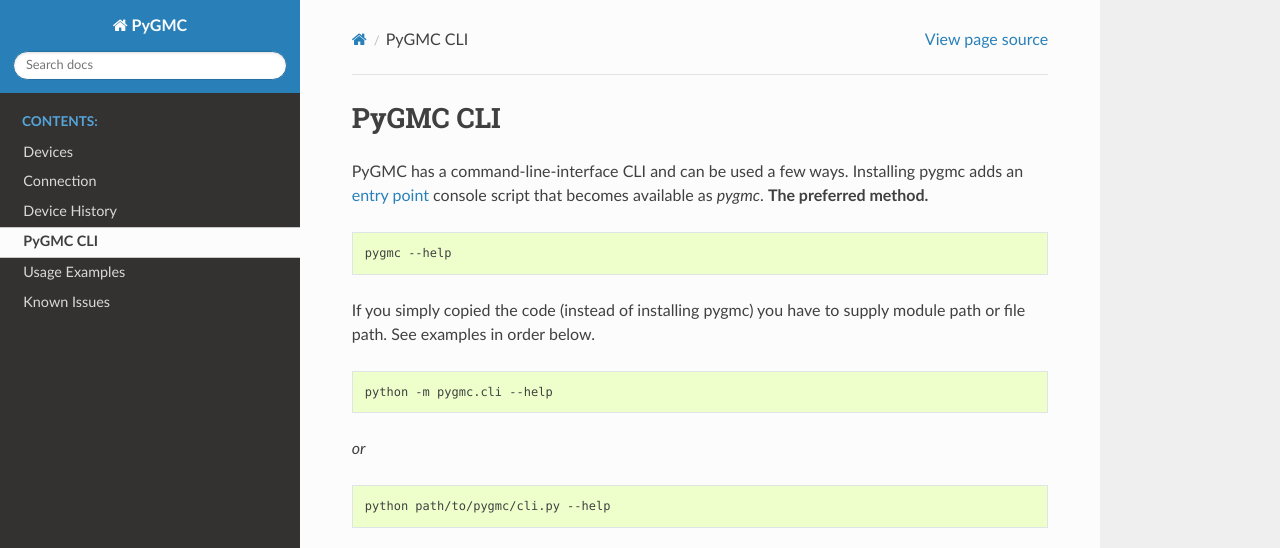
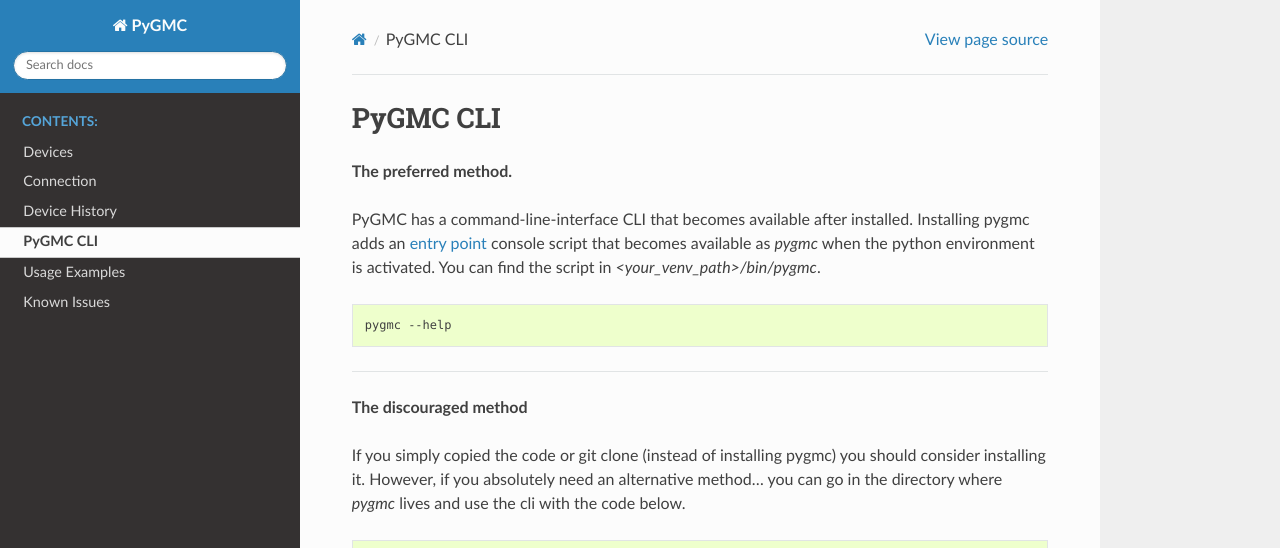
Before and after one commit to Wikilicious/pygmc, a Sphinx documentation site: the page built from docs/cli.rst, in a window 1280 px wide, cut to the strip 0-548 px from the top of the page. Built offline with Sphinx 7.4.7 and the Read the Docs theme 2.0.0, drawn with Linux system fonts in a browser that asks for light colours.

Commit message:
Updated CLI docs

```diff
--- a/docs/cli.rst
+++ b/docs/cli.rst
@@ -2,30 +2,31 @@
 =========
 
 
-PyGMC has a command-line-interface CLI and can be used a few ways.
+**The preferred method.**
+
+PyGMC has a command-line-interface CLI that becomes available after installed.
 Installing pygmc adds an `entry point <https://setuptools.pypa.io/en/latest/userguide/entry_point.html>`_
-console script that becomes available as `pygmc`. **The preferred method.**
+console script that becomes available as `pygmc` when the python environment is activated.
+You can find the script in `<your_venv_path>/bin/pygmc`.
+
+
 
 .. code-block:: bash
 
    pygmc --help
 
+----
 
-If you simply copied the code (instead of installing pygmc) you have to supply module
-path or file path. See examples in order below.
+**The discouraged method**
+
+If you simply copied the code or git clone (instead of installing pygmc) you should
+consider installing it. However, if you absolutely need an alternative method...
+you can go in the directory where `pygmc` lives and use the cli with the code below.
 
 .. code-block:: bash
 
    python -m pygmc.cli --help
 
-`or`
-
-.. code-block:: bash
-
-   python path/to/pygmc/cli.py --help
-
-
-
 
 .. autoprogram:: pygmc.cli:parser
    :prog: pygmc
```
